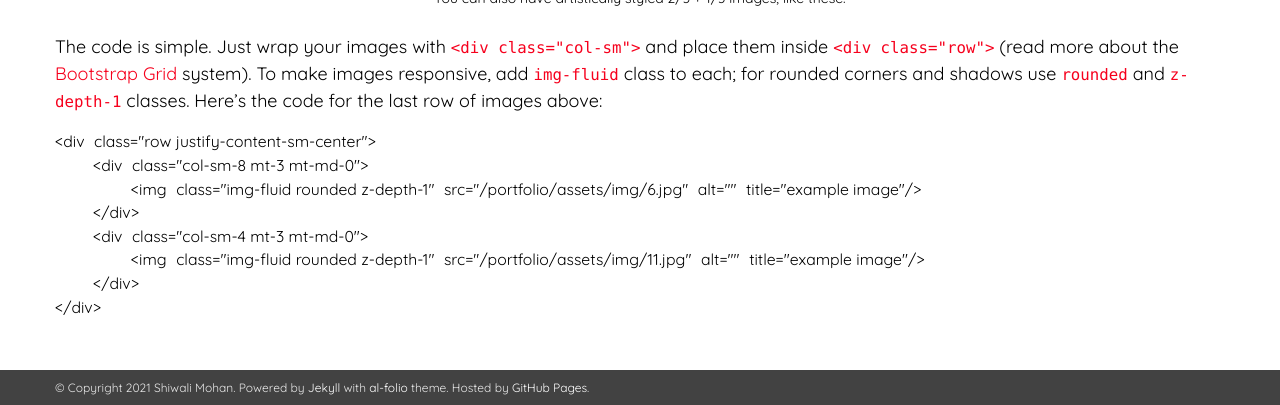
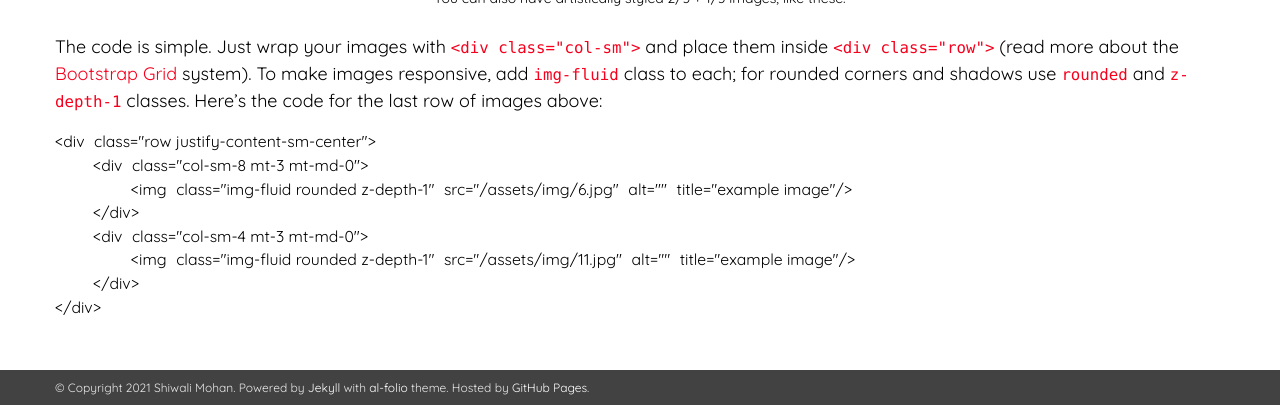
Before and after one commit to shiwalimohan/old, a Jekyll site: the page built from _projects/6_project.markdown, in a window 1280 px wide and 900 px high, scrolled down 1312 px, cut to the strip 495-900 px from the top of the window. Built offline with Jekyll 4.4.1, drawn with Linux system fonts in a browser that asks for light colours; nearby versions of some CDN libraries; a style sheet for code colours, icons or effects is not loaded.

Commit message:
Update _config.yml

```diff
--- a/_config.yml
+++ b/_config.yml
@@ -13,7 +13,7 @@ footer_text: >
   Hosted by <a href="https://pages.github.com/" target="_blank">GitHub Pages</a>.
 
 url:  # the base hostname & protocol for your site
-baseurl: /portfolio # the subpath of your site, e.g. /blog/
+baseurl: # the subpath of your site, e.g. /blog/
 last_updated: false # set to true if you want to display last updated in the footer
 impressum_path:  # set to path to include impressum link in the footer, use the same path as permalink in a page, helps to conform with EU GDPR
 
```
